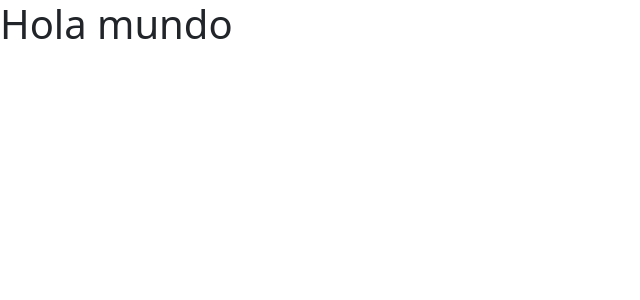
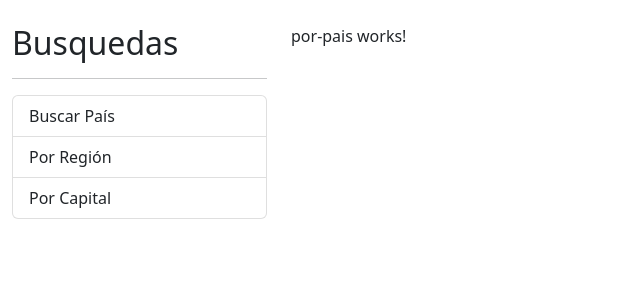
Before and after one commit to Lcastro98/PaisesApp, an Angular app: page / in a window 1280 px wide. Shown: the top 300 px of the page, without its empty margins (0-640 px from the left). Built offline with nearby package versions, Linux system fonts and the light colour scheme.

Commit message:
Se definen las rutas de la aplicacion

```diff
--- a/src/app/app.component.html
+++ b/src/app/app.component.html
@@ -1 +1,14 @@
-<h1>Hola mundo</h1>
+<div class="row container mt-4">
+    <div class="col-3">
+        <h2>Busquedas</h2>
+        <hr>
+        <ul class="list-group">
+            <li class="list-group-item">Buscar País</li>
+            <li class="list-group-item">Por Región</li>
+            <li class="list-group-item">Por Capital</li>
+        </ul>
+    </div>
+    <div class="col">
+        <router-outlet></router-outlet>
+    </div>
+</div>
--- a/src/app/app.module.ts
+++ b/src/app/app.module.ts
@@ -4,6 +4,7 @@
 import { AppComponent } from './app.component';
 import { PaisModule } from './pais/pais.module';
 import { SharedModule } from './shared/shared.module';
+import { AppRoutingModule } from './app-routing.module';
 
 @NgModule({
   declarations: [
@@ -11,6 +12,7 @@
   ],
   imports: [
     BrowserModule,
+    AppRoutingModule,
     PaisModule,
     SharedModule
   ],
```
Also changed, not shown: src/app/app-routing.module.ts (added, +40 -0 lines).
